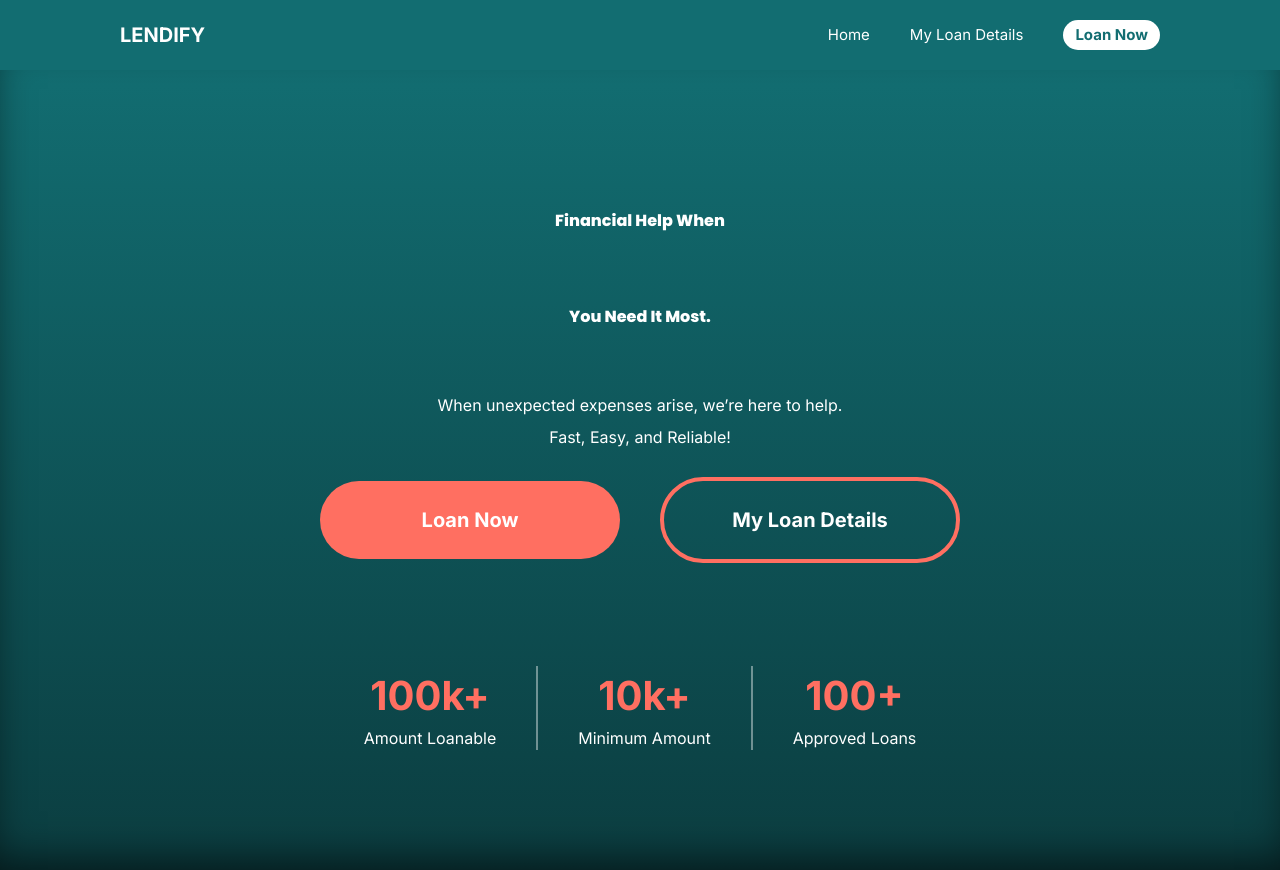
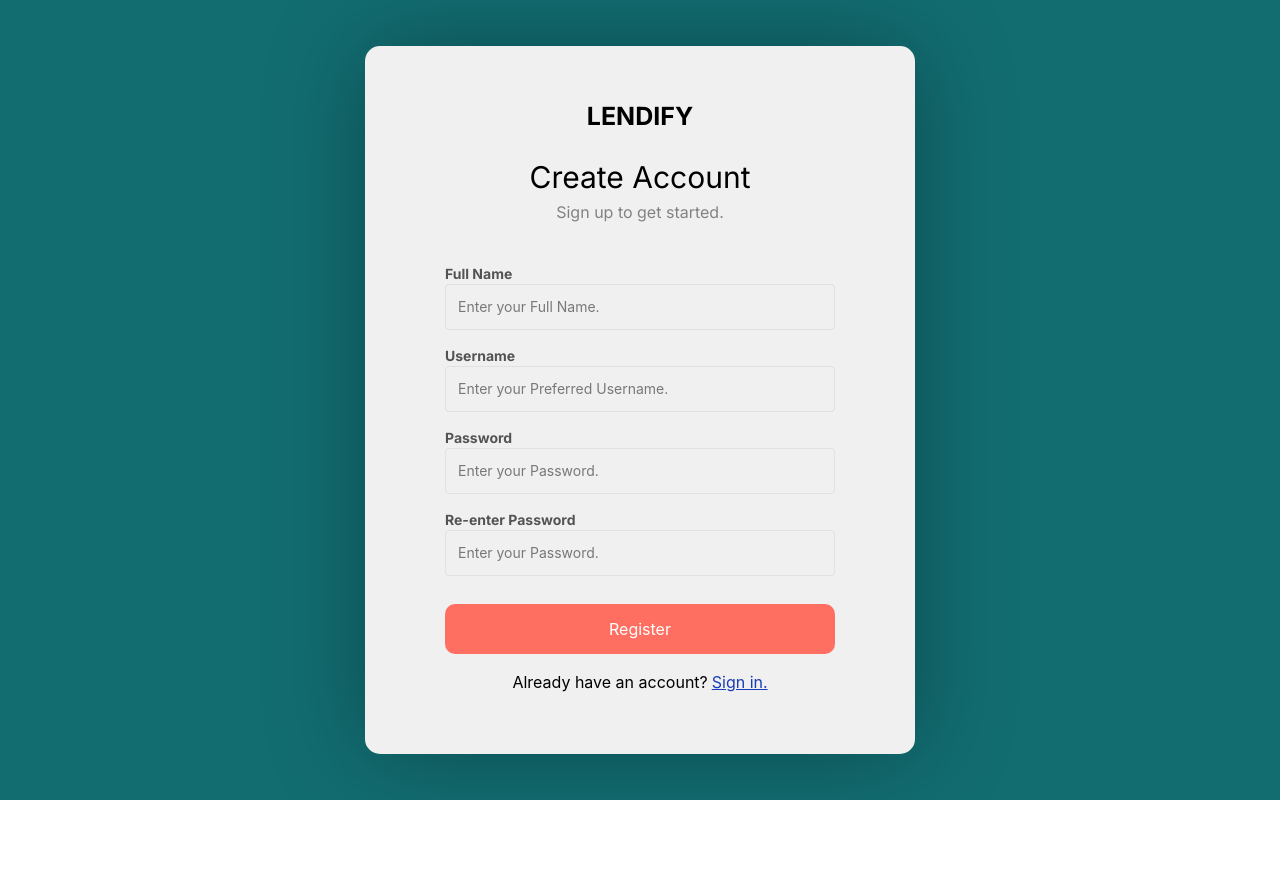
Before and after one commit to Nicko-Reorizo/Web-Based-Loan-Management-System, a React (Vite) app: page /adminRegister in a window 1280 px wide. After the commit the page ends 800 px from the top, so only its background shows below. Built offline with nearby package versions, Linux system fonts and the light colour scheme.

Commit message:
admin page added

```diff
--- a/package.json
+++ b/package.json
@@ -14,6 +14,7 @@
     "lucide-react": "^1.8.0",
     "react": "^19.2.4",
     "react-dom": "^19.2.4",
+    "react-router-dom": "^7.14.0",
     "tailwindcss": "^4.2.2"
   },
   "devDependencies": {
--- /dev/null
+++ b/src/AdminPages/Dashboard.jsx
@@ -0,0 +1,5 @@
+export default function Dashboard(){
+    return(<>
+
+    </>);
+}
--- /dev/null
+++ b/src/AdminPages/Login.jsx
@@ -0,0 +1,81 @@
+import { useNavigate } from "react-router-dom";
+
+export default function Login() {
+  const navigate = useNavigate();
+
+  const handleSubmit = (e) => {
+    e.preventDefault();
+
+    navigate("/adminDashboard");
+  };
+
+  return (
+    <>
+      <div className="Login bg-[#126d71] h-[100vh] w-[100vw]">
+        <div className="flex justify-center items-center min-h-full ">
+          <div
+            className=" bg-[#f0f0f0] rounded-[15px] p-10 px-20 grid w-[550px] grid-cols-2 justify-center"
+            style={{
+              boxShadow: "0 0 100px rgba(0,0,0,0.3)",
+            }}
+          >
+            <p className="text-black inter-bold text-[25px] col-span-2 text-center mt-3 mb-5">
+              LENDIFY
+            </p>
+            <p className="inter-reg text-[30px] col-span-2 text-center">
+              Welcome back!
+            </p>
+            <p className="inter-reg text-[#00000075] col-span-2 text-center">
+              Please log in to your account.
+            </p>
+
+            <div className="flex flex-col col-span-2 ">
+              <form onSubmit={handleSubmit} className="flex flex-col gap-y-4">
+                <div className="LoginInput flex flex-col mt-10">
+                  <label htmlFor="" className="inter-bold opacity-65 text-sm">
+                    Username
+                  </label>
+                  <input
+                    type="text"
+                    name=""
+                    id=""
+                    className="border border-[#aaaaaa3a] text-sm p-3 rounded-sm"
+                    placeholder="Enter your Username."
+                  />
+                </div>
+                <div className="LoginInput flex flex-col">
+                  <label htmlFor="" className="inter-bold opacity-65 text-sm">
+                    Password
+                  </label>
+                  <input
+                    type="password"
+                    name=""
+                    id=""
+                    className="border border-[#aaaaaa3a] text-sm p-3 rounded-sm"
+                    placeholder="Enter your Password."
+                  />
+                </div>
+
+                <input
+                  type="submit"
+                  value="Sign in."
+                  className="bg-[#ff6f61] text-white col-span-2 h-[50px]  w-full inter-semibold rounded-[10px] cursor-pointer mt-5"
+                />
+              </form>
+
+              <div className="flex flex-row gap-x-1 col-span-2 justify-center pb-5 mt-5">
+                <p>Don't have an account? </p>
+                <button
+                  className="underline text-blue-800"
+                  onClick={() => navigate("/adminRegister")}
+                >
+                  Sign up.
+                </button>
+              </div>
+            </div>
+          </div>
+        </div>
+      </div>
+    </>
+  );
+}
--- /dev/null
+++ b/src/AdminPages/Register.jsx
@@ -0,0 +1,125 @@
+import { useNavigate } from "react-router-dom";
+import { useState } from "react";
+
+
+
+export default function Register() {
+const navigate = useNavigate();
+const [password, setPassword] = useState("");
+const [confirmPassword, setConfirmPassword] = useState("");
+
+
+  const handleSubmit = (e) => {
+    e.preventDefault();
+
+    if (password !== confirmPassword) {
+      alert("Passwords do not match!");
+      return;
+    }
+
+    alert("Success! Passwords match.");
+    alert("Please log in now.");
+    navigate("/adminLogin")
+
+  };
+
+
+
+  return (
+    <div className="bg-[#126d71] h-[100vh] w-[100vw] flex justify-center items-center">
+      <div
+        className="bg-[#f0f0f0] rounded-[15px] p-10 px-20 grid w-[550px]"
+        style={{ boxShadow: "0 0 100px rgba(0,0,0,0.3)" }}
+      >
+
+          <p className="text-black inter-bold text-[25px] text-center mt-3 mb-5">
+            LENDIFY
+          </p>
+
+          <p className="inter-reg text-[30px] text-center">Create Account</p>
+          <p className="inter-reg text-[#00000075] text-center mb-5">
+            Sign up to get started.
+          </p>
+        <form onSubmit={handleSubmit}>
+          <div className="flex flex-col gap-y-4 mt-5">
+             <div className="LoginInput flex flex-col">
+              <label htmlFor="" className="inter-bold opacity-65 text-sm">
+                Full Name
+              </label>
+              <input
+                type="text"
+                name=""
+                id=""
+                className="border border-[#aaaaaa3a] text-sm p-3 rounded-sm"
+                placeholder="Enter your Full Name."
+                required
+              />
+            </div>
+
+            <div className="LoginInput flex flex-col">
+              <label htmlFor="" className="inter-bold opacity-65  text-sm">
+                Username
+              </label>
+              <input
+                type="text"
+                name=""
+                id=""
+                className="border border-[#aaaaaa3a] text-sm p-3 rounded-sm"
+                placeholder="Enter your Preferred Username."
+                required
+              />
+            </div>
+
+            <div className="LoginInput flex flex-col">
+              <label htmlFor="" className="inter-bold opacity-65 text-sm">
+                Password
+              </label>
+              <input
+                type="password"
+                name=""
+                id=""
+                className="border border-[#aaaaaa3a] text-sm p-3 rounded-sm"
+                placeholder="Enter your Password."
+                value={password}
+                onChange={(e) => setPassword(e.target.value)}
+                required
+              />
+            </div>
+
+            <div className="LoginInput flex flex-col">
+              <label htmlFor="" className="inter-bold opacity-65 text-sm">
+                Re-enter Password
+              </label>
+              <input
+                type="password"
+                name=""
+                id=""
+                className="border border-[#aaaaaa3a] text-sm p-3 rounded-sm"
+                placeholder="Enter your Password."
+                value={confirmPassword}
+                onChange={(e) => setConfirmPassword(e.target.value)}
+                required
+              />
+            </div>
+
+            <input
+              type="submit"
+              value="Register"
+              className="bg-[#ff6f61] text-white h-[50px] rounded-[10px] cursor-pointer mt-3"
+            />
+
+            <div className="flex flex-row gap-x-1 col-span-2 justify-center pb-5">
+              <p>Already have an account? </p>
+              <button
+                className="underline text-blue-800"
+                onClick={() => navigate("/adminLogin")}
+              >
+                Sign in.
+              </button>
+            </div>
+          </div>
+        </form>
+      </div>
+    </div>
+  );
+}
--- a/src/App.jsx
+++ b/src/App.jsx
@@ -1,20 +1,45 @@
-import { useState } from "react";
+
 import "./App.css";
+import { BrowserRouter, Routes, Route } from "react-router-dom";
+import { useNavigate } from "react-router-dom";
 
 import Navbar from "./components/navbar.jsx";
 import LandingPage from "./ClientPages/LandingPage.jsx";
 import LoanNow from "./ClientPages/LoanNow.jsx";
 import Details from "./ClientPages/LoanDetails.jsx";
+
+import Login from "./AdminPages/Login.jsx";
+import Register from "./AdminPages/Register.jsx";
+import Dashboard from "./AdminPages/Dashboard.jsx";
 function App() {
-  const [page, setPage] = useState("landing");
+
 
   return (
     <>
 
-      <Navbar setPage={setPage}/>
-      {page === "landing" && <LandingPage setPage={setPage} />}
-      {page === "loan" && <LoanNow setPage={setPage} />}
-      {page === "details" && <Details setPage={setPage} />}
+     <BrowserRouter>
+
+        <Routes>
+
+          {/* Client Side */}
+          <Route path="/"  element={<LandingPage/>}/>
+          <Route path="/loan" element={<LoanNow/>}/>
+          <Route path="/details" element={<Details/>} />
+
+
+
+
+
+          {/* Admin Side */}
+          <Route path="/adminLogin" element={<Login/>}/>
+          <Route path="/adminRegister" element={<Register/>}/>
+          <Route path="/adminDashboard" element={<Dashboard/>}/>
+        </Routes>
+
+
+
+
+      </BrowserRouter>
     </>
   );
 }
--- a/src/ClientPages/LandingPage.jsx
+++ b/src/ClientPages/LandingPage.jsx
@@ -2,16 +2,23 @@ import { useState } from "react";
 
 import "../App.css";
 import Navbar from "../components/navbar.jsx";
+import { useNavigate } from "react-router-dom";
 
-export default function LandingPage({setPage}){
-    return(
-  <div className="LandingPage bg-[#126d71] h-[100vh] " style={{
-    background: "linear-gradient(180deg, #126d71 0%, #0b3d40 100%)",
-    boxShadow: "inset 0 -20px 40px -10px rgba(0, 0, 0, 0.6)",
-  }}>
+export default function LandingPage() {
+  const navigate = useNavigate();
 
+  return (
+    <>
+      <Navbar></Navbar>
+
+      <div
+        className="LandingPage bg-[#126d71] h-[100vh] "
+        style={{
+          background: "linear-gradient(180deg, #126d71 0%, #0b3d40 100%)",
+          boxShadow: "inset 0 -20px 40px -10px rgba(0, 0, 0, 0.6)",
+        }}
+      >
         <div className="Hero flex flex-col items-center h-[90vh]">
-
           <div className="flex flex-col items-center justify-center gap-y-6 flex-1">
             <p className="poppins-extrabold 2xl:text-[80px] leading-24 text-white text-center">
               Financial Help When <br /> You Need It Most.
@@ -23,15 +30,20 @@ export default function LandingPage({setPage}){
             </p>
 
             <div className="ActionButtons space-x-10">
-              <button className="text-white bg-[#ff6f61] inter-bold p-3 py-6 rounded-full text-[20px] w-[300px]" onClick={() => setPage("loan")}>
+              <button
+                className="text-white bg-[#ff6f61] inter-bold p-3 py-6 rounded-full text-[20px] w-[300px]"
+                onClick={() => navigate("/loan")}
+              >
                 Loan Now
               </button>
-              <button className="text-white border-4 border-[#ff6f61] inter-bold p-3 py-6 rounded-full   text-[20px] w-[300px]" onClick={()=>setPage("details")}>
+              <button
+                className="text-white border-4 border-[#ff6f61] inter-bold p-3 py-6 rounded-full   text-[20px] w-[300px]"
+                onClick={() => navigate("/details")}
+              >
                 My Loan Details
               </button>
             </div>
           </div>
-
 
           <div className="Data flex flex-row justify-center pb-10  text-center">
             <div className="AL px-10 border-r-2 border-[#ffffff69]">
@@ -47,10 +59,8 @@ export default function LandingPage({setPage}){
               <p className="text-white inter-reg">Approved Loans</p>
             </div>
           </div>
-
-
-
-         </div>
+        </div>
       </div>
-      );
+    </>
+  );
 }
--- a/src/components/navbar.jsx
+++ b/src/components/navbar.jsx
@@ -1,7 +1,9 @@
 import logo from '../assets/logo.png'
+import { useNavigate } from "react-router-dom";
 
 export default function navbar({ setPage }){
 
+const navigate = useNavigate();
 
     return(
 
@@ -9,14 +11,14 @@ export default function navbar({ setPage }){
         <div className="logo flex flex-col">
             <a href="#">
 
-            <p className='text-white inter-bold text-[20px]'>LENDIFY</p>
+            <button className='text-white inter-bold text-[20px]' onClick={()=>navigate("/")}>LENDIFY</button>
             </a>
         </div>
 
         <div className="pages space-x-10 inter-reg">
-           <button className='text-white text-[15px]' onClick={()=>setPage("landing")} >Home</button>
-           <button className='text-white text-[15px]'  onClick={()=>setPage("details")}>My Loan Details</button>
-           <button className='bg-white px-3 rounded-2xl text-[#126d71] font-bold p-1 text-[15px]' onClick={()=>setPage("loan")}>Loan Now</button>
+           <button className='text-white text-[15px]' onClick={()=>navigate("/")} >Home</button>
+           <button className='text-white text-[15px]'  onClick={()=>navigate("/details")}>My Loan Details</button>
+           <button className='bg-white px-3 rounded-2xl text-[#126d71] font-bold p-1 text-[15px]' onClick={()=>navigate("/loan")}>Loan Now</button>
         </div>
     </div>
     )
```
Also changed, not shown: src/ClientPages/LoanDetails.jsx (+6 -2 lines), src/ClientPages/LoanNow.jsx (+6 -2 lines), src/components/adminNav.jsx (added, +8 -0 lines), 1 other file (tests, documents, lock files or other folders).
